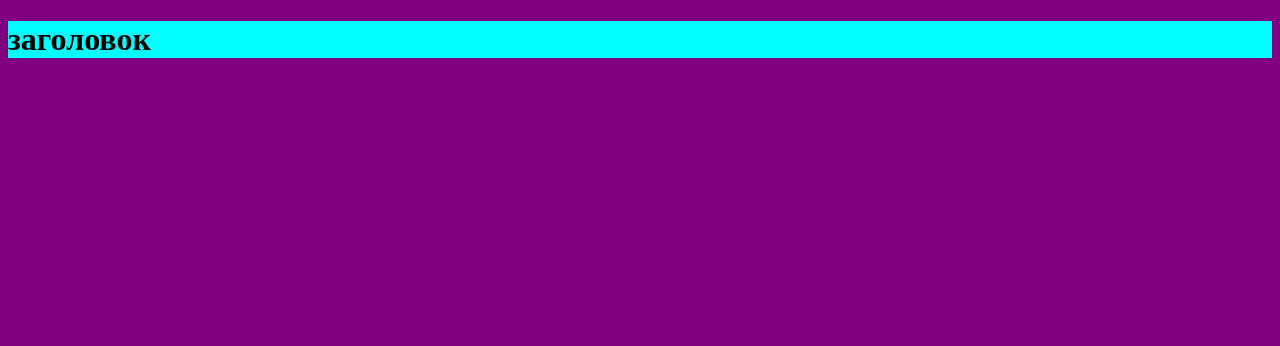
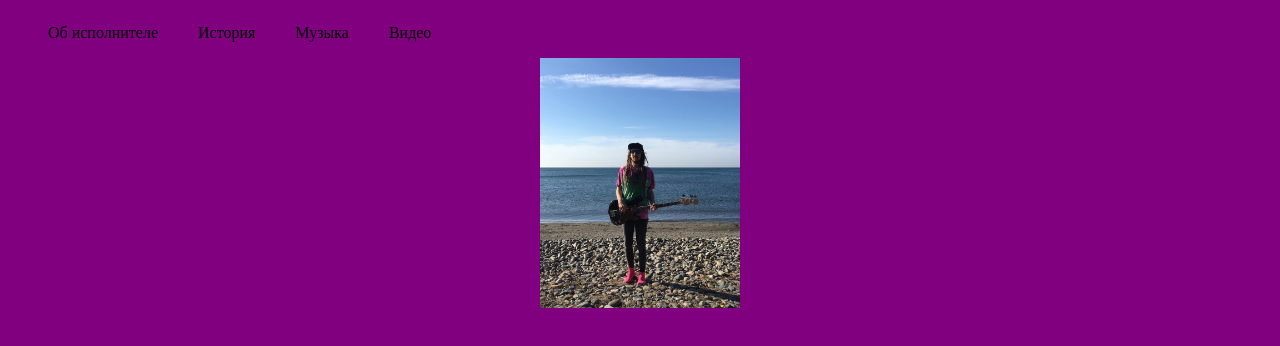
Before and after one commit to RomanBelyankin/testRepositoryRoman, a plain HTML site: page index.html in a window 1280 px wide. Drawn offline with Linux system fonts and the light colour scheme.

Commit message:
артист
начало сайта артиста

```diff
--- a/index.html
+++ b/index.html
@@ -8,6 +8,19 @@
     <link rel="stylesheet" href="/style.css">
 </head>
 <body>
-    <h1 class="title">заголовок</h1>
+
+    <nav>
+<li class="navigation">
+    <ol>Об исполнителе</ol>
+    <ol>История</ol>
+    <ol>Музыка</ol>
+    <ol>Видео</ol>
+</li>
+
+    </nav>
+
+
+
+    <img class="background_img" src="/fon site.jpeg" alt="#">
 </body>
 </html>
--- a/style.css
+++ b/style.css
@@ -5,3 +5,13 @@
 body {
     background-color: purple;
 }
+
+.background_img {
+    width: 200px;
+    display: block;
+    margin: 0 auto;
+}
+
+.navigation {
+    display: flex;
+}
```
Also changed, not shown: fon site.jpeg (added), 1 other file.
